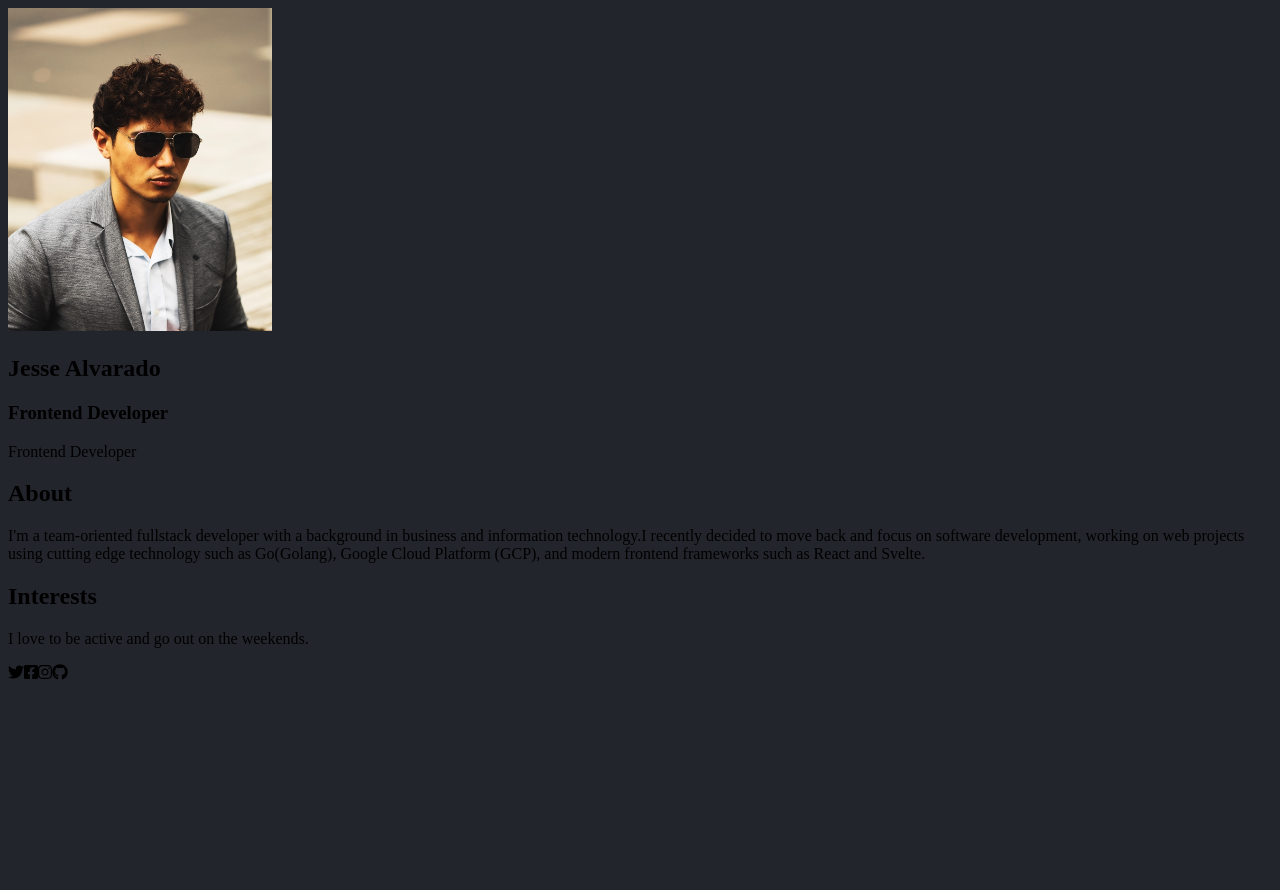
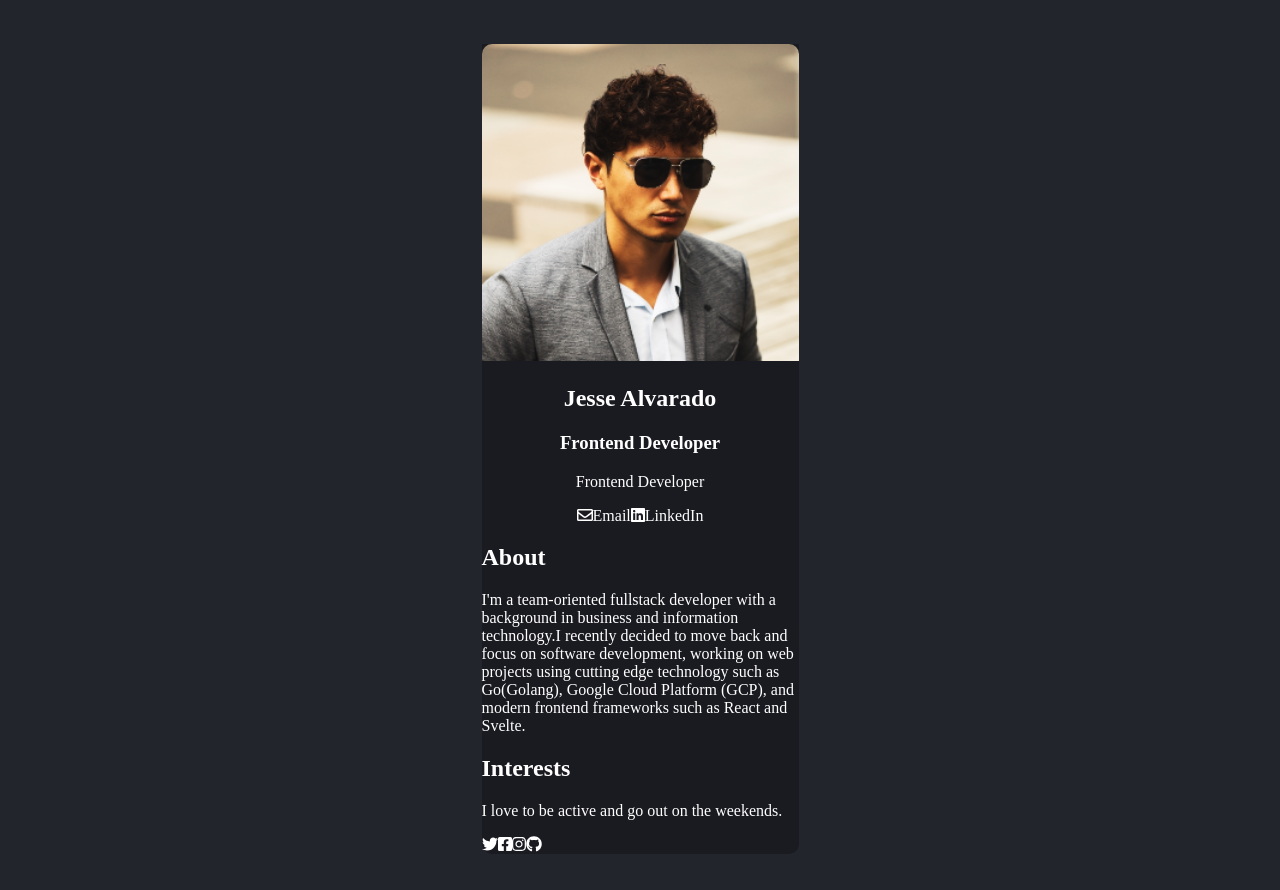
Before and after one commit to alvara/scrimba-business-card, a React (Create React App) app: page / in a window 1280 px wide. Shown: the top 890 px of the page. Before the commit the page ends 800 px from the top, so only its background shows below. Built offline with nearby package versions, Linux system fonts and the light colour scheme.

Commit message:
add buttons to top nav

```diff
--- a/src/App.jsx
+++ b/src/App.jsx
@@ -5,7 +5,7 @@ import Footer from './components/Footer'
 
 export default function App() {
   return (
-    <div>
+    <div className='app'>
       <Title />
       <Content />
       <Footer />
--- a/src/App.scss
+++ b/src/App.scss
@@ -1,3 +1,23 @@
 body {
   background-color: #23252C;
 }
+
+.app {
+  background-color: #1A1B21;
+  color: white;
+  max-width: 317px;
+  margin: 44px auto;
+  border-radius: 0 0 10px 10px;
+}
+
+nav {
+  text-align: center;
+}
+
+nav img {
+  width: 100%;
+  height: 317px;
+  object-fit: cover;
+  overflow: hidden;
+  border-radius: 10px 10px 0 0;
+}
--- a/src/components/Title.jsx
+++ b/src/components/Title.jsx
@@ -1,3 +1,6 @@
+import { faLinkedin } from '@fortawesome/free-brands-svg-icons'
+import { faEnvelope } from '@fortawesome/free-regular-svg-icons'
+import { FontAwesomeIcon } from '@fortawesome/react-fontawesome'
 import React from 'react'
 import profile from '../assets/profile.png'
 
@@ -8,6 +11,9 @@ export default function Title() {
       <h1>Jesse Alvarado</h1>
       <h3>Frontend Developer</h3>
       <p>Frontend Developer</p>
+
+      <a className='btn'><FontAwesomeIcon icon={faEnvelope} />Email</a>
+      <a className='btn btn-primary'><FontAwesomeIcon icon={faLinkedin} />LinkedIn</a>
     </nav>
   )
 }
```
